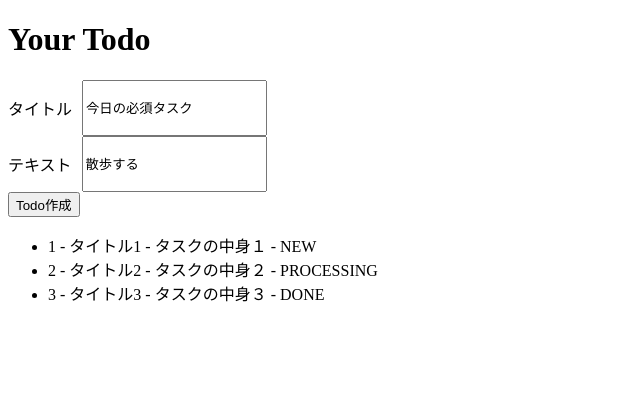
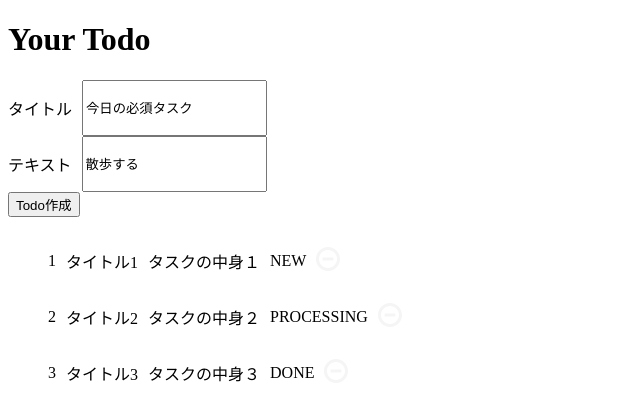
Before and after one commit to nnaabbee/kmt-front-learn-01, a Next.js app: page /todos in a window 1280 px wide. Shown: the top 420 px of the page, without its empty margins (0-640 px from the left). Built offline with nearby package versions, Linux system fonts and the light colour scheme.

Commit message:
svgイメージを追加して、next/imageで表示してみる onClick時に行に対応するidを表示してみる

```diff
--- a/src/components/InputWithLabel.tsx
+++ b/src/components/InputWithLabel.tsx
@@ -17,6 +17,6 @@ export const InputWithLabel: FC<Props> = (props) => {
 }
 
 const InputWithLabelWrapper = styled.div`
+  column-gap: 10px;
   display: flex;
-  column-gap: 10px;
 `
--- a/src/pages/todos/index.tsx
+++ b/src/pages/todos/index.tsx
@@ -1,6 +1,7 @@
 import { InputWithLabel } from "@/components/InputWithLabel"
 import { table } from "console"
 import type { NextPage } from "next"
+import Image from "next/image"
 import React, { useCallback, useState } from "react"
 import styled from "styled-components"
 
@@ -47,9 +48,16 @@ const Todo: NextPage = () => {
       <ul>
         {/* map関数を使用する */}
         {sampleTodos.map((todo) => (
-          <li key={todo.id}>
-            {todo.id} - {todo.title} - {todo.text} - {todo.status}
-          </li>
+          <TodoRow key={todo.id}>
+            <p>{todo.id}</p>
+            <p>{todo.title}</p>
+            <p>{todo.text}</p>
+            <p>{todo.status}</p>
+            <ImageWrapper onClick={() => alert(`削除 ID:【${todo.id}】`)}>
+              {/* srcは/から始める、altとwidthとheightは必須 */}
+              <Image src="/icon_minus_white.svg" alt="delete" width="24px" height="24px" />
+            </ImageWrapper>
+          </TodoRow>
         ))}
       </ul>
     </React.Fragment>
@@ -60,3 +68,15 @@ const Todo: NextPage = () => {
 export default Todo
 
 // ===style
+const TodoRow = styled.li`
+  align-items: center;
+  column-gap: 10px;
+  display: flex;
+`
+
+const ImageWrapper = styled.div`
+  cursor: pointer;
+  :hover {
+    opacity: 0.75;
+  }
+`
```
Also changed, not shown: public/icon_minus.svg (added), public/icon_minus_white.svg (added).
